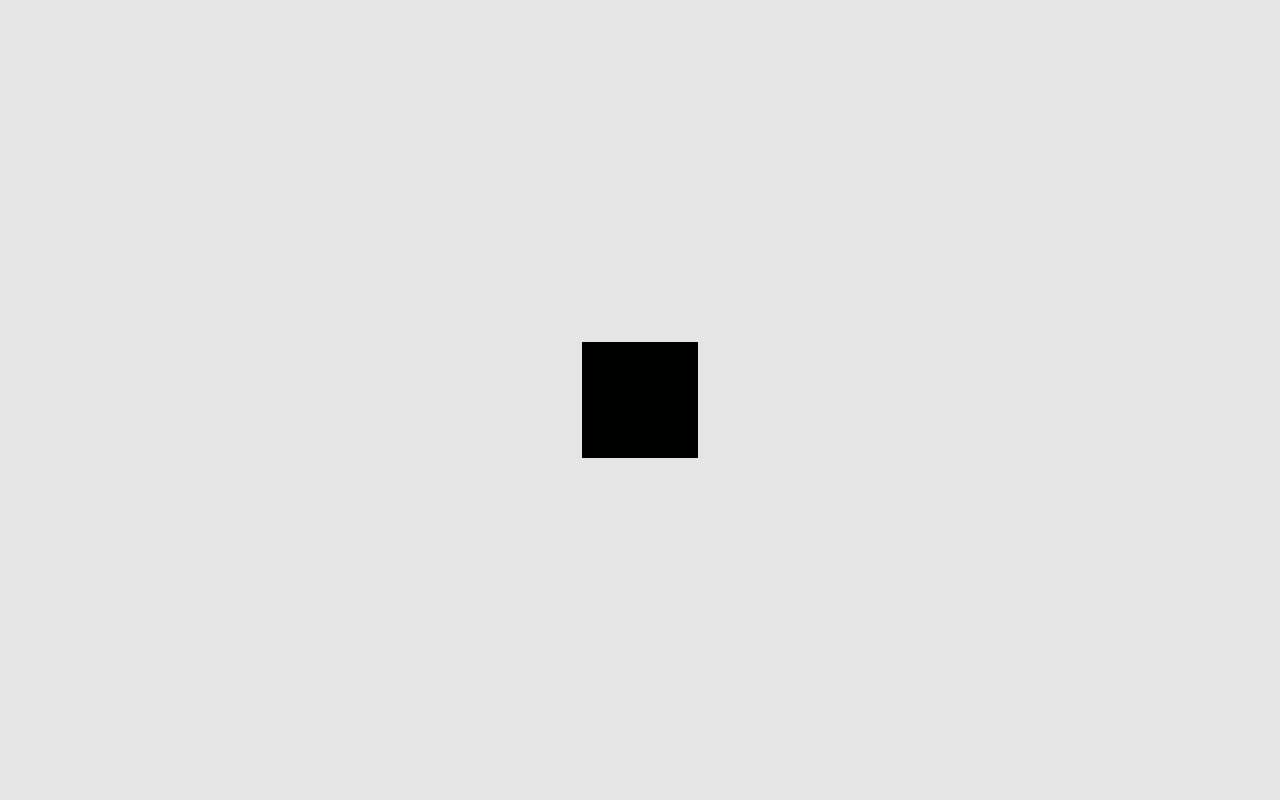
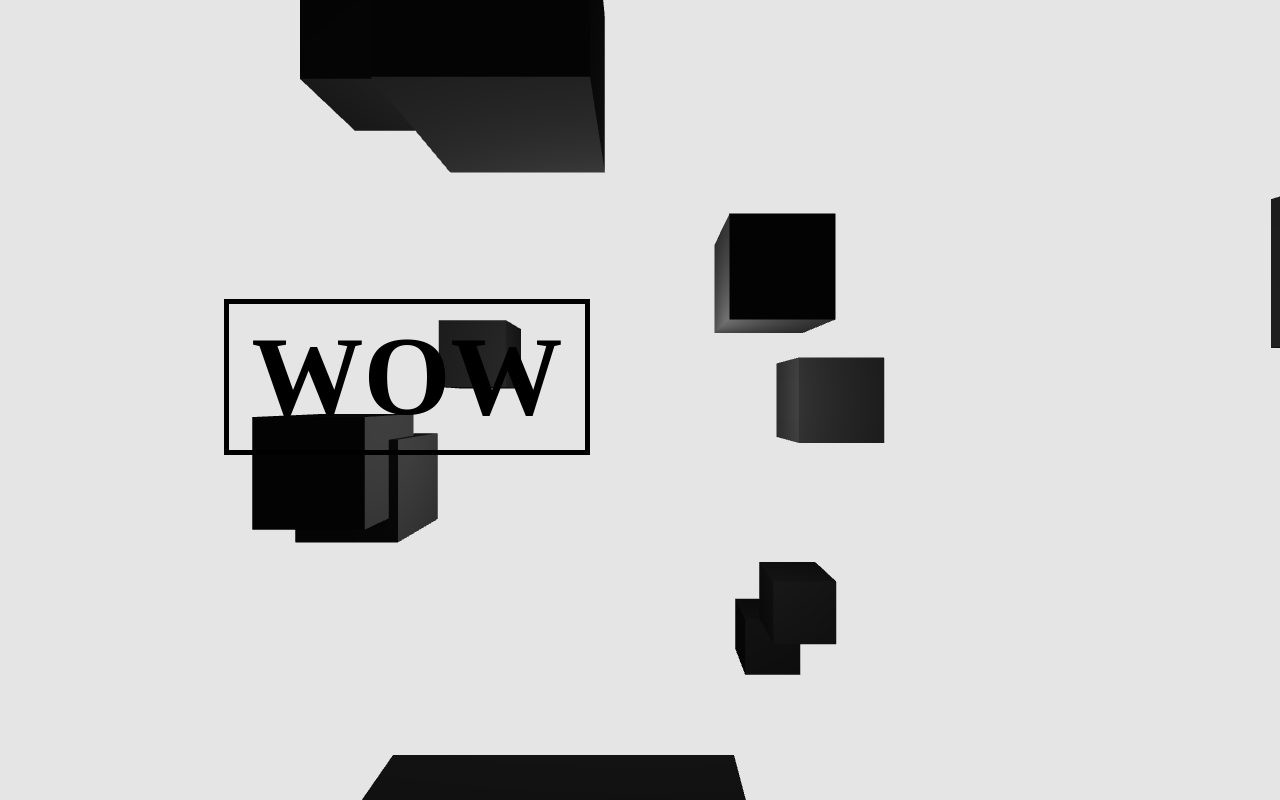
Before and after one commit to erinh816/FirstThreejs, a plain HTML site: page index.html in a window 1280 px wide. Drawn offline with nearby package versions, Linux system fonts and the light colour scheme; animation ran at ten frames a second.

Commit message:
hover hasn't been solved

```diff
--- a/css/main.css
+++ b/css/main.css
@@ -6,3 +6,17 @@ body {
 canvas{
     display:block;
 }
+
+
+h1{
+    position:absolute;
+    top:2em;
+    left:2em;
+    font-family:'Monsterrat';
+    font-size:7em;
+    text-transform:uppercase;
+    width:auto;
+    line-height:.9em;
+    border:5px solid black;
+    padding:.2em;
+}
--- a/index.html
+++ b/index.html
@@ -10,6 +10,7 @@
 </head>
 
 <body>
+    <h1>WOW</h1>
     <script src="https://cdnjs.cloudflare.com/ajax/libs/three.js/102/three.js"></script>
 
     <script src="https://cdnjs.cloudflare.com/ajax/libs/gsap/2.1.2/TweenMax.min.js"></script>
@@ -47,23 +48,46 @@
 
 
 
-        //define some 3D element form material
+        //define some 3D element form material 4 lines down below is what we need to create a new item
         var geometry = new THREE.BoxGeometry(1, 1, 1);
-        var material = new THREE.MeshLambertMaterial({ color: 0xFFCC00 });
-        var mesh = new THREE.Mesh(geometry, material);
+        var material = new THREE.MeshLambertMaterial({ color: 0xF7F7F7 });
+        // var mesh = new THREE.Mesh(geometry, material);
         // mesh.position.x = 2; //not in middle anymore
         // mesh.position.y = 2;
         // mesh.position.a = -2;
 
         //shorthand mesh.position.set(2,2,-2)
 
+
         // mesh.rotation.set(45, 0, 0);
         // mesh.scale.set(1, 2, 1);
 
-        scene.add(mesh);
+        // scene.add(mesh);
 
-        var light = new THREE.PointLight(0xFFFFFF, 1, 500)
-        light.position.set(10, 0, 25);
+
+        //second item, just copy and paste 4 above
+        // var geometry = new THREE.BoxGeometry(1, 1, 1);
+        // var material = new THREE.MeshLambertMaterial({ color: 0xFFCC00 });
+        // var mesh = new THREE.Mesh(geometry, material);
+        // mesh.position.y = 2;
+        // scene.add(mesh);
+
+        meshX = -10;
+        for (var i = 0; i < 15; i++) {
+            var mesh = new THREE.Mesh(geometry, material);
+            mesh.position.x = (Math.random() - 0.5) * 10;
+            mesh.position.y = (Math.random() - 0.5) * 10;
+            mesh.position.z = (Math.random() - 0.5) * 10
+            scene.add(mesh);
+            meshX += 1;
+        }
+
+        var light = new THREE.PointLight(0xFFFFFF, 1, 1000)
+        light.position.set(0, 0, 0);
+        scene.add(light);
+
+        var light = new THREE.PointLight(0xFFFFFF, 2, 1000)
+        light.position.set(0, 0, 25);
         scene.add(light);
 
         // renderer.render(scene, camera);
@@ -93,10 +117,15 @@
             //this will return an array where the mouse is intersected
             var intersects = raycaster.intersectObjects(scene.children, true);
             for (var i = 0; i < intersects.length; i++) {
-                intersects[i].object.material.color.set(0xff0000);
+                // intersects[i].object.material.color.set(0xff0000);
+                this.tl = new TimelineMax();
+                this.tl.to(intersects[i].object.scale, 1, { x: 2, ease: Expo.easeOut });
+                this.tl.to(intersects[i].object.scale, .5, { x: .5, ease: Expo.easeOut });
+                this.tl.to(intersects[i].object.position, .5, { x: 2, ease: Expo.easeOut });
+                this.tl.to(intersects[i].object.rotation, .5, { x: Math.PI * .5, ease: Expo.easeOut }, "=-1.5");
             }
 
-            renderer.render(scene, camera);
+            // renderer.render(scene, camera);
 
         }
 
@@ -106,13 +135,16 @@
 
         // this.tl = new TimelineMax().delay(.3);
         //change this to user interaction
-        this.tl = new TimelineMax({ paused: true });
-        //square after 0.3 ease out to rectangle
-        this.tl.to(this.mesh.scale, 1, { x: 2, ease: Expo.easeOut });
-        this.tl.to(this.mesh.scale, .5, { x: .5, ease: Expo.easeOut });
-        this.tl.to(this.mesh.position, .5, { x: 2, ease: Expo.easeOut });
-        //it's going to happen 1.5 sec before it normally would
-        this.tl.to(this.mesh.rotation, .5, { x: Math.PI * .5, ease: Expo.easeOut }, "=-1.5");
+        // this.tl = new TimelineMax({ paused: true });
+        // //square after 0.3 ease out to rectangle
+        // this.tl.to(this.mesh.scale, 1, { x: 2, ease: Expo.easeOut });
+        // this.tl.to(this.mesh.scale, .5, { x: .5, ease: Expo.easeOut });
+        // this.tl.to(this.mesh.position, .5, { x: 2, ease: Expo.easeOut });
+        // //it's going to happen 1.5 sec before it normally would
+        // this.tl.to(this.mesh.rotation, .5, { x: Math.PI * .5, ease: Expo.easeOut }, "=-1.5");
+
+
+
 
         //this is a listener of TimelinMax, click to make it move, paused initially
         //this is when we click anywhere on the screen
```
